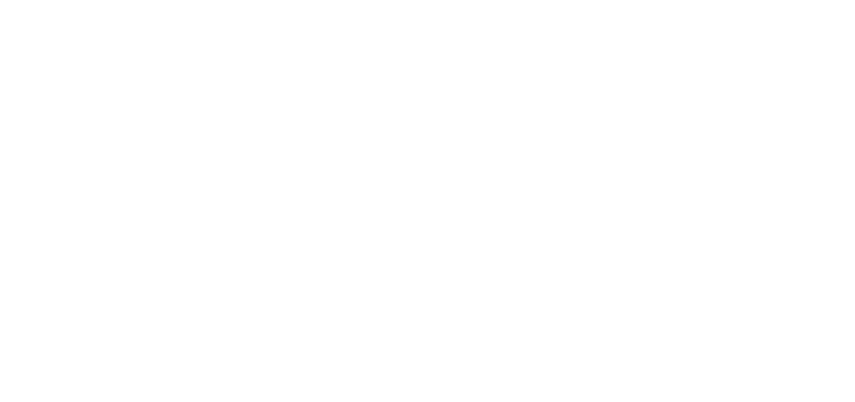
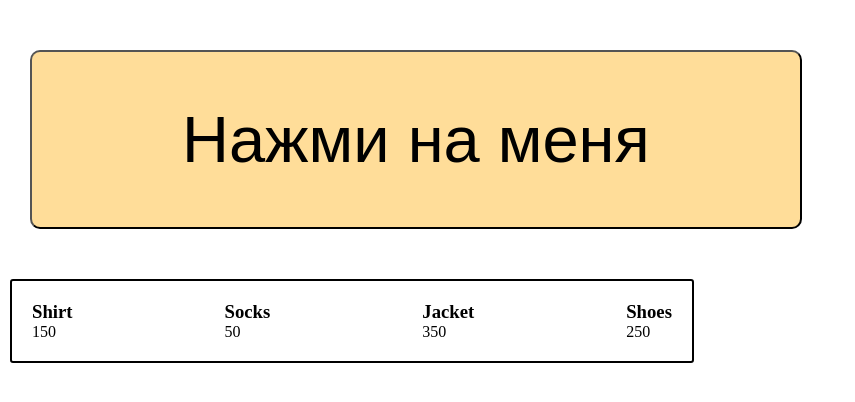
Before and after one commit to KaterinaLove/JavaScript_second_course, a plain HTML site: page Lesson1/index.html in a window 1280 px wide. Shown: the whole page, without its empty margins (0-855 px from the left). Drawn offline with Linux system fonts and the light colour scheme.

Commit message:
Сделан 1 урок

```diff
--- a/Lesson1/index.html
+++ b/Lesson1/index.html
@@ -2,10 +2,16 @@
 <html lang="en">
 <head>
   <meta charset="UTF-8">
-  <title></title>
+  <title>Корзина</title>
   <link rel="stylesheet" href="style.css">
 </head>
 <body>
+  <header>
+    <button class="cart-button" type="button" id="but">Нажми на меня</button>
+  </header>
+  <main id="main">
+    <div class="goods-list"></div>
+  </main>
   <script src="script.js"></script>
 </body>
 </html>
--- a/Lesson1/script.js
+++ b/Lesson1/script.js
@@ -0,0 +1,55 @@
+const goods = [
+  {
+    title: 'Shirt',
+    price: 150
+  },
+  {
+    title: 'Socks',
+    price: 50
+  },
+  {
+    title: 'Jacket',
+    price: 350
+  },
+  {
+    title: 'Shoes',
+    price: 250
+  },
+];
+
+but.onclick = function () {
+  for (var i = 0; i < goods.length; i++) {
+    var div = document.createElement('div');
+    div.className = "goods-list";
+    div.innerHTML = '<h3 class="title">' + goods[i].title + '</h3><p class="price">' + goods[i].price + '</p>';
+    main.appendChild(div);
+  }
+};
+/*
+//генирирует часть будующего массива
+const renderGoodsItem = (title, price) => {
+  return `<div class="goods-item"><h3>${title}</h3><p>${price}</p></div>`;
+};
+const renderGoodsList = () => {
+  //map функция перебора исоздания нового массива
+  //goodsList - название нового массива
+  //goods - массив который мы перебираем
+  //item - переменная стрелочной функции принимает значения от 0 до goods.length
+  //renderGoodsItem - вызываемая функция в которую передается goods[item].title и записывается в goodsList
+  let goodsList = goods.map(item => renderGoodsItem(item.title, item.price));
+  //querySelector - вернется первый элемент в документе с классом goods-list
+  //Выводятся запятые потому, что мы вывадим массив, а разделителем в массиве ясляется ','
+  document.querySelector('.goods-list').innerHTML = goodsList;
+}
+renderGoodsList();
+*/
+
+//В этом примере убрала функцию генирирует часть будующего массива
+//перенесла ее в стрелочную функцию item и уменьнила код тем самым на 3 строки
+//Дабавила значения по умолчанию для аргументов функции (list = goods)
+//join('') - выводит массив с указанным разделителем
+const renderGoodsList = (list = goods) => {
+  let goodsList = list.map(item => `<div class="goods-item"><h3>${item.title}</h3><p>${item.price}</p></div>`);
+  document.querySelector('.goods-list').innerHTML = goodsList.join('');
+}
+renderGoodsList();
--- a/Lesson1/style.css
+++ b/Lesson1/style.css
@@ -0,0 +1,38 @@
+* {
+  margin: 0;
+  padding: 0;
+}
+
+.cart-button {
+  background: #fd9;
+  display: block;
+  justify-content: center;
+  align-items: center;
+  margin: 50px 30px;
+  padding: 50px 150px;
+  font-size: 65px;
+  border-radius: 10px;
+  outline: none;
+  transition: all 0.2s ease-in-out;
+}
+
+.cart-button:hover {
+  background: #000;
+  color: #fd9;
+}
+
+.goods-list {
+  width: 50vw;
+  border: 2px solid #000;
+  border-radius: 3px;
+  display: flex;
+  justify-content: space-between;
+  margin: 10px;
+  padding: 20px;
+}
+
+.title,
+.price {
+  font-size: 25px;
+  margin: 0 50px;
+}
```
